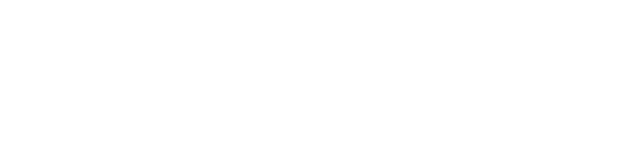
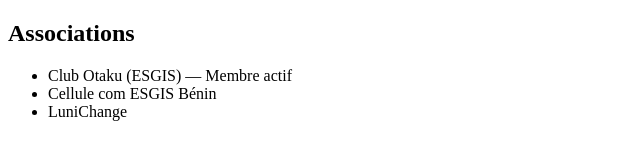
Before and after one commit to Anik-s-coder/mon-cv, a plain HTML site: page index.html in a window 1280 px wide. Shown: the whole page, without its empty margins (0-640 px from the left). Drawn offline with Linux system fonts and the light colour scheme.

Commit message:
mise en place de la section associations

```diff
--- a/index.html
+++ b/index.html
@@ -7,6 +7,13 @@
     <title>Document</title>
 </head>
 <body>
-
+    <section id="associations">
+     <h2>Associations</h2>
+     <ul>
+         <li>Club Otaku (ESGIS) — Membre actif</li>
+          <li>Cellule com ESGIS Bénin</li>
+         <li>LuniChange</li>
+     </ul>
+    </section>
 </body>
 </html>
```
